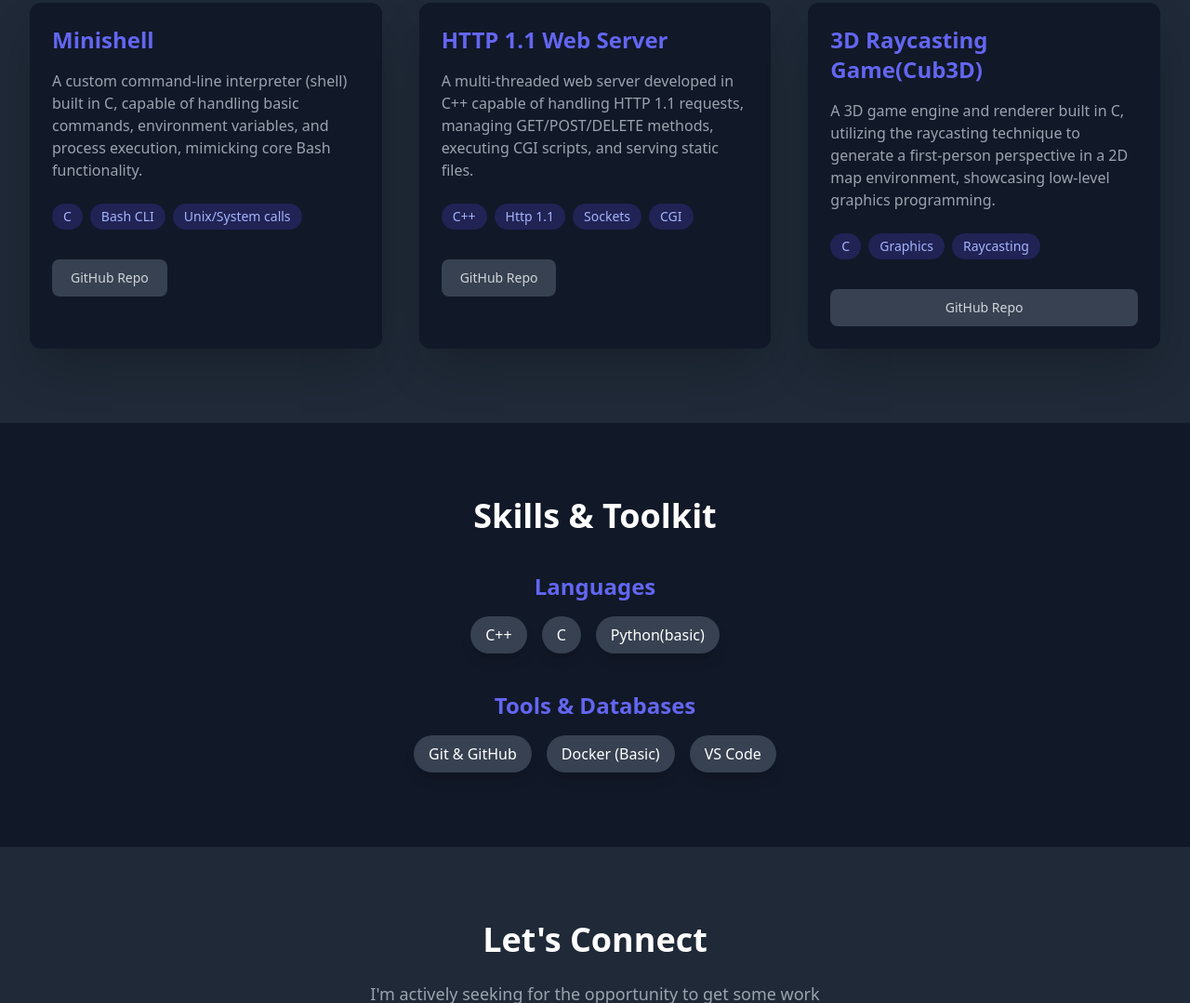
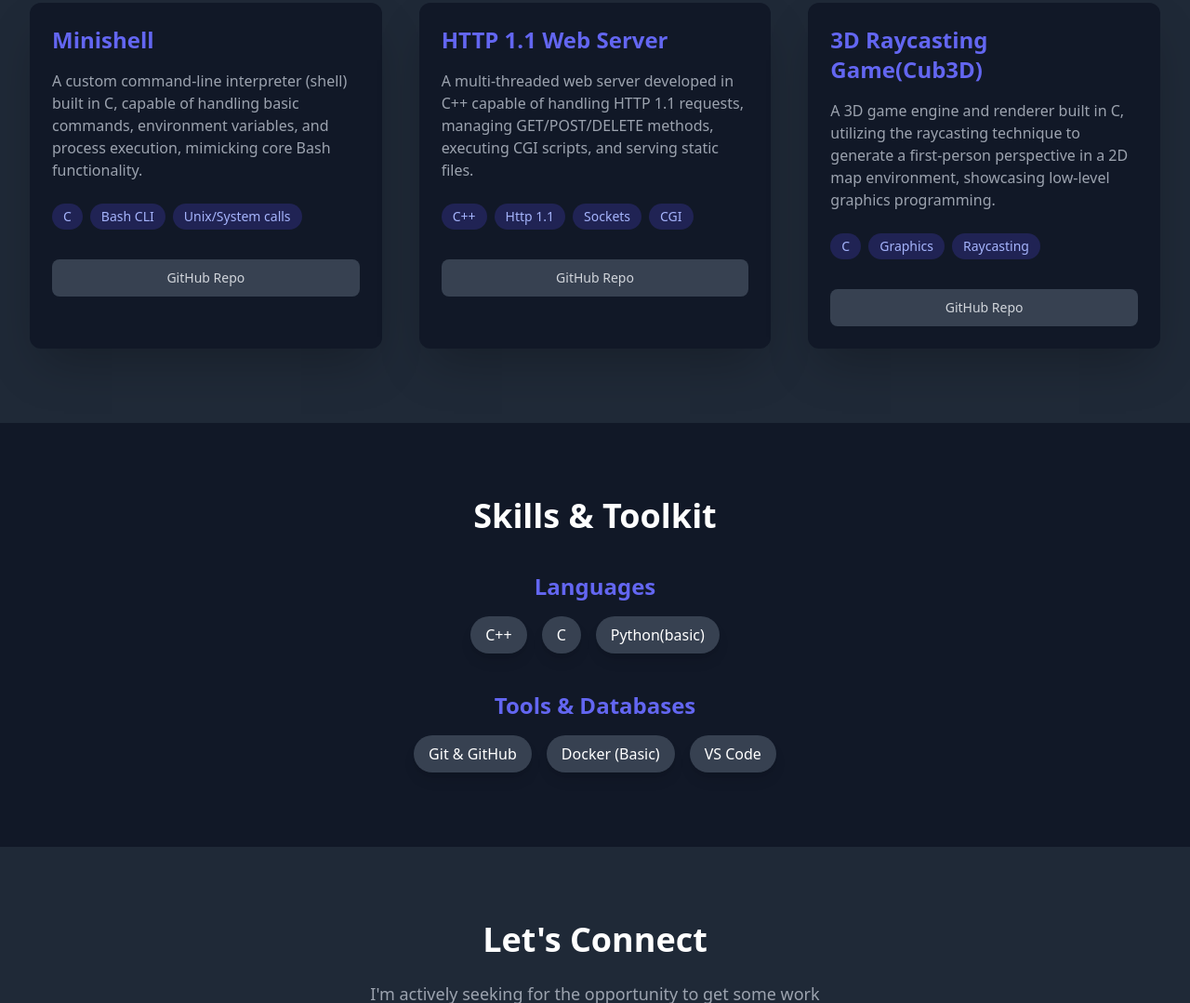
Before and after one commit to nisarmada/portfolio_website, a plain HTML site: page index.html in a window 1280 px wide. Shown: the part 1046-2125 px from the top of the page at 93% size. Drawn offline with nearby package versions, Linux system fonts and the light colour scheme.

Commit message:
made github vutton cover the entire length

```diff
--- a/index.html
+++ b/index.html
@@ -102,7 +102,7 @@
                             <span class="bg-indigo-900/50 text-indigo-300 px-3 py-1 rounded-full">Unix/System calls</span>
                         </div>
                         <div class="flex space-x-4 pt-4">
-                            <a href="https://github.com/nisarmada/minishell_1" class="text-gray-300 bg-gray-700 hover:bg-gray-600 font-medium rounded-lg text-sm px-5 py-2.5 text-center transition">GitHub Repo</a>
+                            <a href="https://github.com/nisarmada/minishell_1" class="text-gray-300 bg-gray-700 hover:bg-gray-600 font-medium rounded-lg text-sm px-5 py-2.5 text-center transition w-full">GitHub Repo</a>
                         </div>
                     </div>
 
@@ -119,7 +119,7 @@
                             <span class="bg-indigo-900/50 text-indigo-300 px-3 py-1 rounded-full">CGI</span>
                         </div>
                         <div class="flex space-x-4 pt-4">
-                            <a href="https://github.com/nisarmada/websurf" class="text-gray-300 bg-gray-700 hover:bg-gray-600 font-medium rounded-lg text-sm px-5 py-2.5 text-center transition">GitHub Repo</a>
+                            <a href="https://github.com/nisarmada/websurf" class="text-gray-300 bg-gray-700 hover:bg-gray-600 font-medium rounded-lg text-sm px-5 py-2.5 text-center transition w-full">GitHub Repo</a>
                         </div>
                     </div>
 
```
